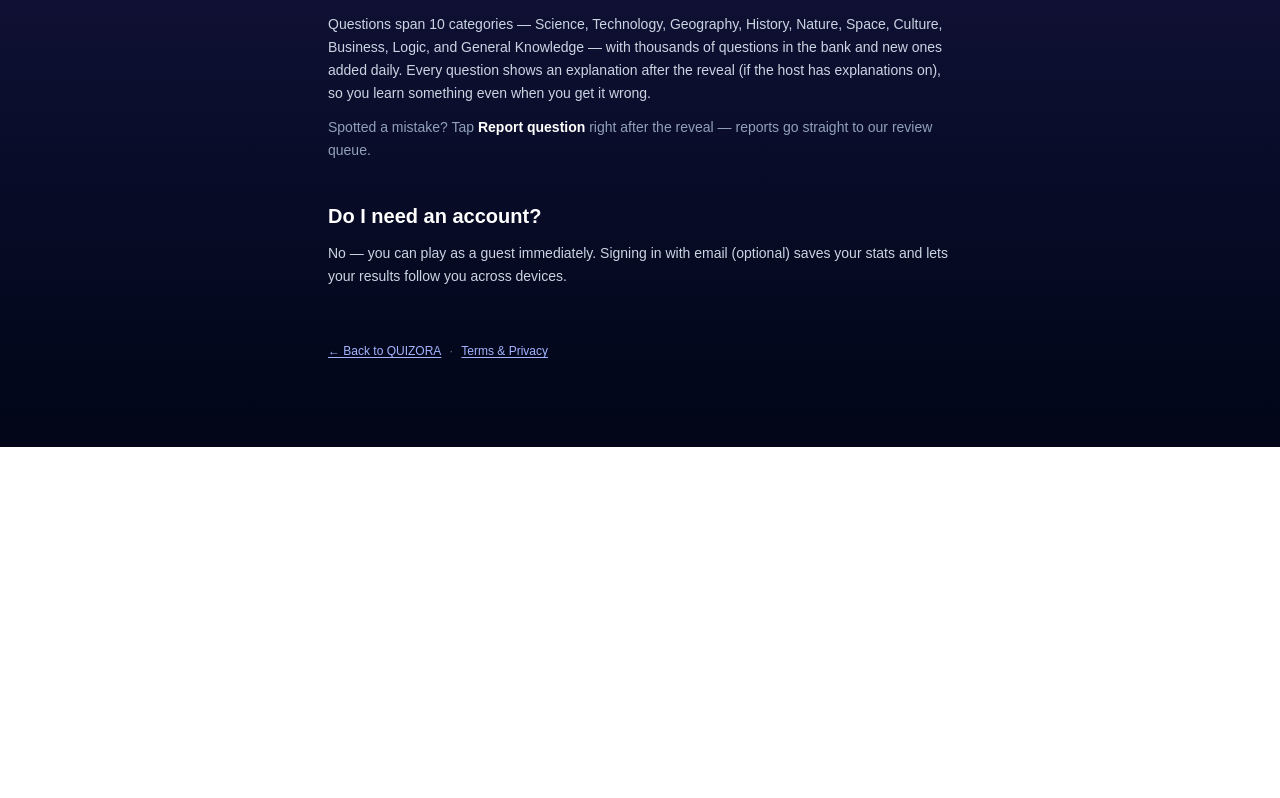
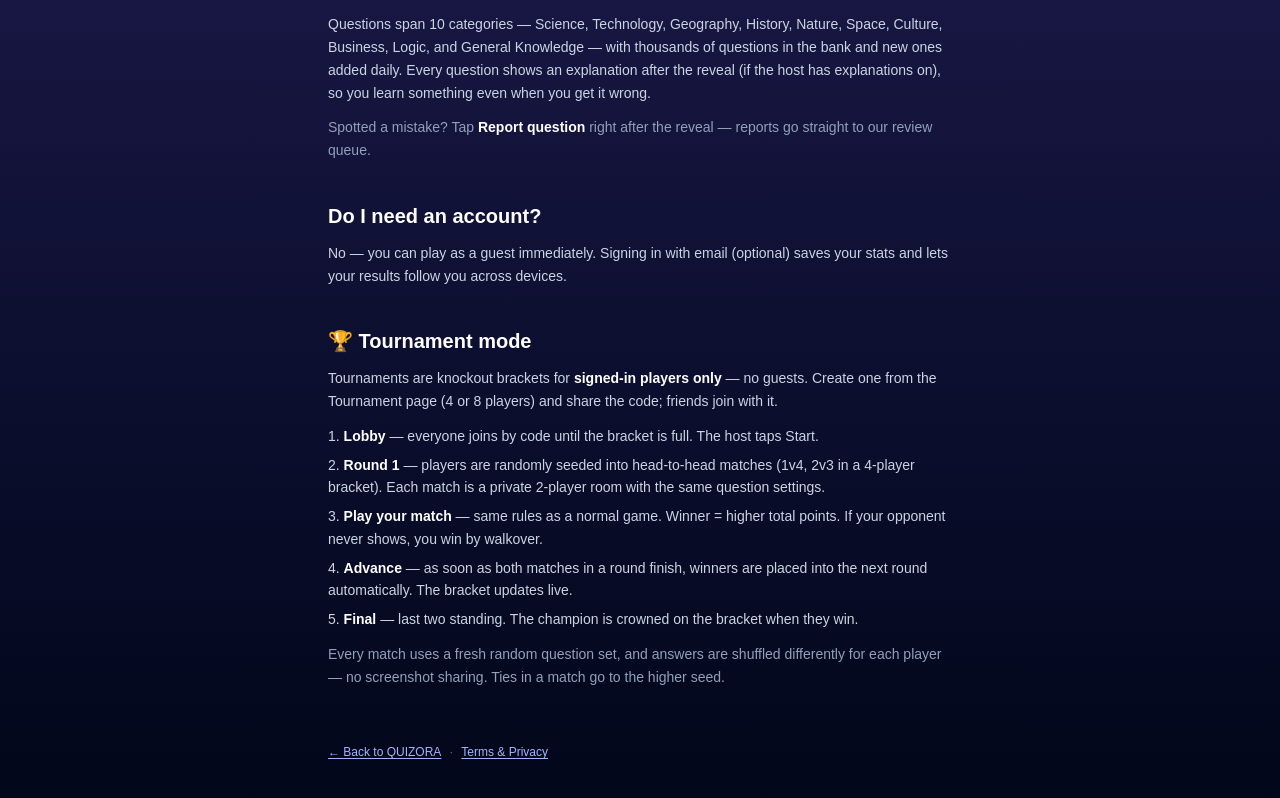
Before and after one commit to Thomasyoung113/QUIZORA, a Next.js app: page /how-to-play in a window 1280 px wide. Shown: the part 1210-2008 px from the top of the page. Before the commit the page ends 1657 px from the top, so only its background shows below. Built offline with nearby package versions, Linux system fonts and the light colour scheme.

Commit message:
Random question selection (was first-N rows), tournament section in how-to-play

```diff
--- a/src/app/api/game/route.ts
+++ b/src/app/api/game/route.ts
@@ -109,12 +109,14 @@ export async function POST(req: NextRequest) {
       };
 
       // Select questions server-side: approved + matching filters, excluding used-in-game.
+      // PostgREST can't do ORDER BY random(), so pull a wide sample then
+      // shuffle client-side and take what we need.
       let query = db
         .from("questions")
         .select("id")
         .eq("status", "approved")
         .in("category", settings.categories)
-        .limit(settings.total_rounds);
+        .limit(400);
       if (settings.difficulty !== "adaptive") {
         query = query.eq("difficulty", settings.difficulty);
       }
@@ -124,8 +126,13 @@ export async function POST(req: NextRequest) {
           { error: `Not enough questions (${qs?.length ?? 0}/${settings.total_rounds}). Add more or widen filters.` },
           { status: 400 }
         );
-      // Shuffle
-      const shuffled = [...qs].sort(() => Math.random() - 0.5).slice(0, settings.total_rounds);
+      // Fisher-Yates shuffle for uniform randomness
+      const pool = [...qs];
+      for (let i = pool.length - 1; i > 0; i--) {
+        const j = Math.floor(Math.random() * (i + 1));
+        [pool[i], pool[j]] = [pool[j], pool[i]];
+      }
+      const shuffled = pool.slice(0, settings.total_rounds);
 
       const result = await startGame(db, s.data.roomId, playerId, settings, shuffled.map((q: { id: string }) => q.id));
       if (!result.ok) return NextResponse.json({ error: result.error }, { status: 400 });
--- a/src/app/how-to-play/page.tsx
+++ b/src/app/how-to-play/page.tsx
@@ -92,6 +92,23 @@ export default function HowToPlayPage() {
           </p>
         </section>
 
+        <section className="space-y-3">
+          <h2 className="text-xl font-bold text-white">🏆 Tournament mode</h2>
+          <p>
+            Tournaments are knockout brackets for <strong className="text-white">signed-in players only</strong> — no guests. Create one from the Tournament page (4 or 8 players) and share the code; friends join with it.
+          </p>
+          <ol className="list-decimal list-inside space-y-1.5 text-slate-300">
+            <li><strong className="text-white">Lobby</strong> — everyone joins by code until the bracket is full. The host taps Start.</li>
+            <li><strong className="text-white">Round 1</strong> — players are randomly seeded into head-to-head matches (1v4, 2v3 in a 4-player bracket). Each match is a private 2-player room with the same question settings.</li>
+            <li><strong className="text-white">Play your match</strong> — same rules as a normal game. Winner = higher total points. If your opponent never shows, you win by walkover.</li>
+            <li><strong className="text-white">Advance</strong> — as soon as both matches in a round finish, winners are placed into the next round automatically. The bracket updates live.</li>
+            <li><strong className="text-white">Final</strong> — last two standing. The champion is crowned on the bracket when they win.</li>
+          </ol>
+          <p className="text-slate-400">
+            Every match uses a fresh random question set, and answers are shuffled differently for each player — no screenshot sharing. Ties in a match go to the higher seed.
+          </p>
+        </section>
+
         <footer className="pt-4 pb-10 text-slate-500 text-xs">
           <a href="/" className="text-indigo-300 underline underline-offset-2">← Back to QUIZORA</a>
           <span className="mx-2">·</span>
```
